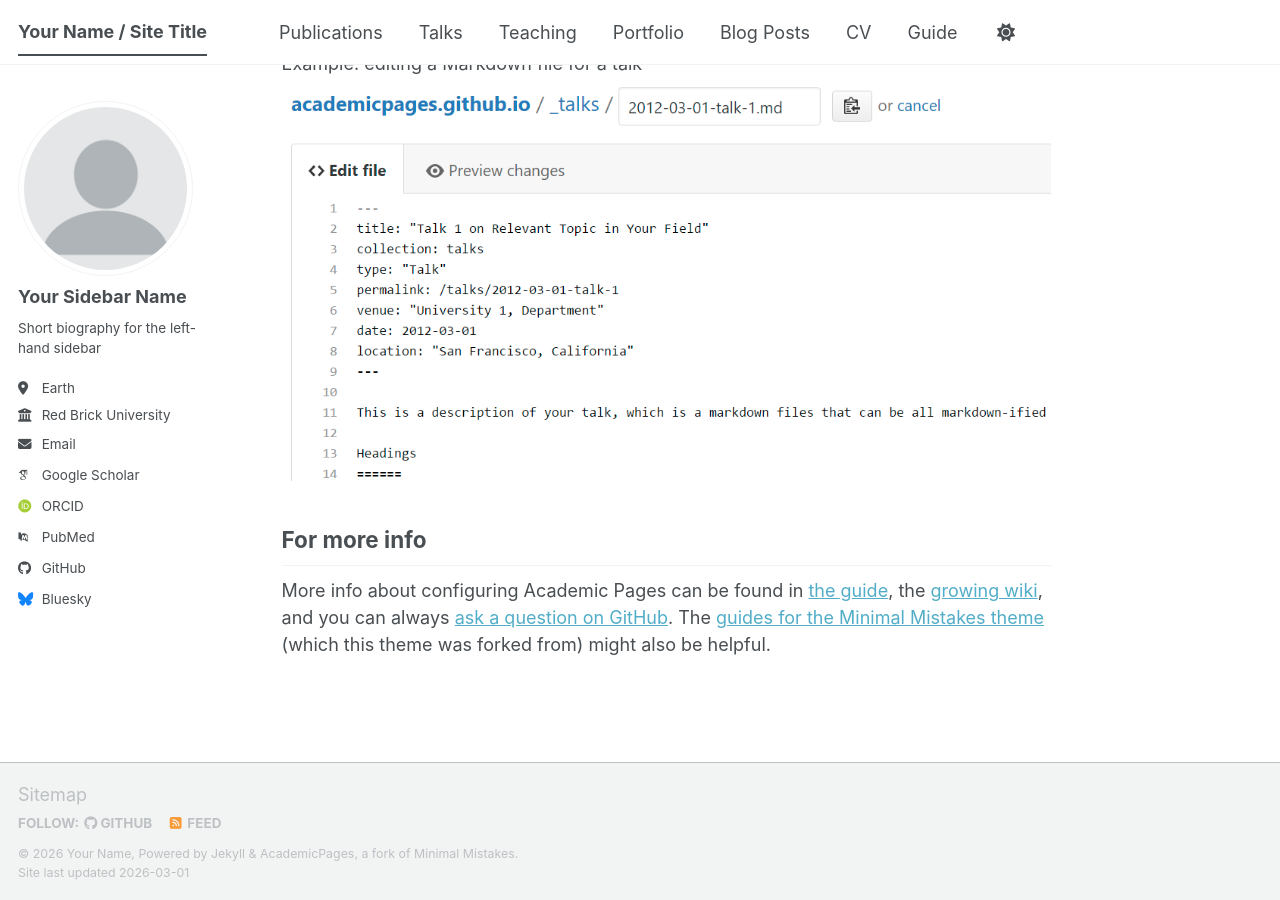
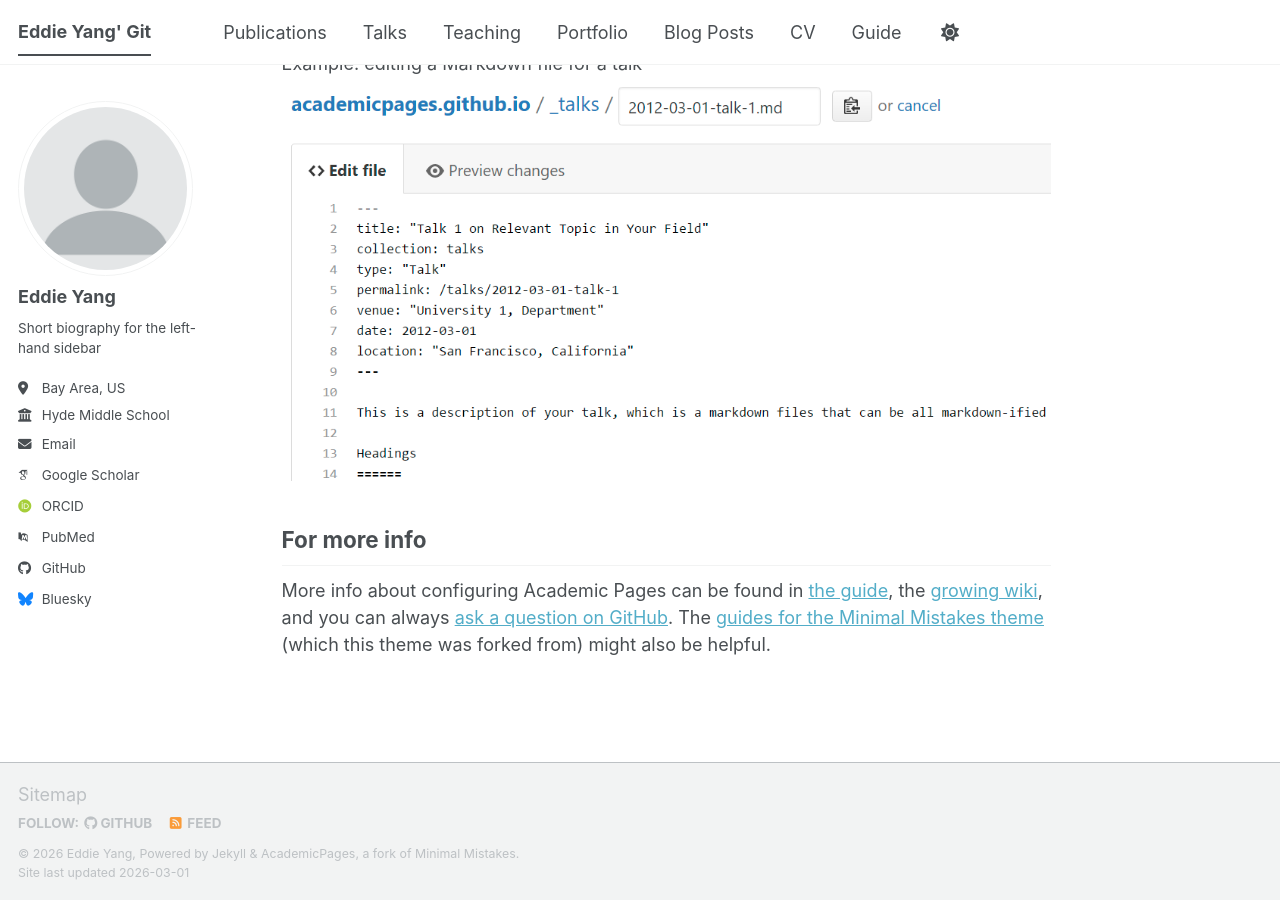
Before and after one commit to eddieyang127/eddieyang127.github.io, a Jekyll site: the page built from _pages/about.md, in a window 1280 px wide and 900 px high, scrolled down 2720 px. Built offline with Jekyll 4.4.1, drawn with Linux system fonts in a browser that asks for light colours; some web fonts are replaced; a script bundle is joined from its source files by our own code; library files that are not in the unit come from our copies.

Commit message:
Update personal information in _config.yml

```diff
--- a/_config.yml
+++ b/_config.yml
@@ -9,10 +9,10 @@
 # Basic Site Settings
 locale                   : "en-US"
 site_theme               : "default" # The available themes options are "default", "air", "sunrise", "mint", "dirt" and "contrast"
-title                    : "Your Name / Site Title"
+title                    : "Eddie Yang' Git"
 title_separator          : "-"
-name                     : &name "Your Name"
-description              : &description "Your Name's academic portfolio"   # Update this with a general description of your site, this is the default if not overridden by a page
+name                     : &name "Eddie Yang"
+description              : &description "STEM projects in mathematics, physics, robotics, and engineering."   # Update this with a general description of your site, this is the default if not overridden by a page
 url                      : https://academicpages.github.io # The base hostname & protocol for your site e.g. "https://[your GitHub username].github.io",
                                                            # or if you already have some other page hosted on Github then use "https://[your GitHub username].github.io/[Your Repo Name]"
 baseurl                  : "" # the subpath of your site, e.g. "/blog"
@@ -24,11 +24,11 @@ repository               : "academicpages/academicpages.github.io"
 author:
   # Biographic information
   avatar           : "profile.png"
-  name             : "Your Sidebar Name"
-  pronouns         : # example: "she/her"
+  name             : "Eddie Yang"
+  pronouns         : # example: "He/him"
   bio              : "Short biography for the left-hand sidebar"
-  location         : "Earth"
-  employer         : "Red Brick University"
+  location         : "Bay Area, US"
+  employer         : "Hyde Middle School"
   uri              : # URL
   email            : "none@example.org"
 
```
